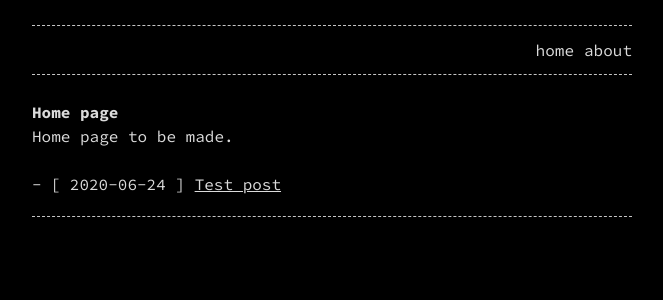
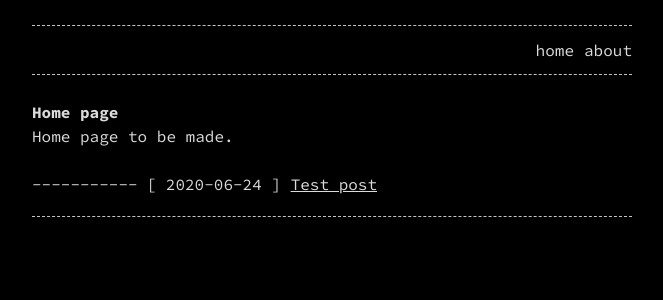
Before and after one commit to uerceg/uerceg.github.io, a Jekyll site: the page built from index.md, in a window 1280 px wide. Shown: the top 300 px of the page, without its empty margins (308-971 px from the left). Built offline with Jekyll 4.4.1, drawn with Linux system fonts in a browser that asks for light colours.

```diff
--- a/_includes/comments.html
+++ b/_includes/comments.html
@@ -31,6 +31,9 @@ function createCommentElement(response) {
     // userAvatar.width = '24';
     // userAvatar.height = '24';
     // user.appendChild(userAvatar);
+
+    var br = document.createElement("br");
+    user.appendChild(br);
 
     let userNickname = document.createTextNode(response.user.login);
     user.appendChild(userNickname);
--- a/_sass/base.scss
+++ b/_sass/base.scss
@@ -49,7 +49,7 @@ footer { margin-bottom: 20px; }
  */
 :not(.menu) > ul { list-style: none;  padding-left: 0; }
 :not(.menu) > ul { list-style-type: none; }
-:not(.menu) > ul > li:before { content: "-";  margin-right: 9px; }
+:not(.menu) > ul > li:before { content: "-----------";  margin-right: 9px; }
 
 /**
  * Header/Navigation
```
